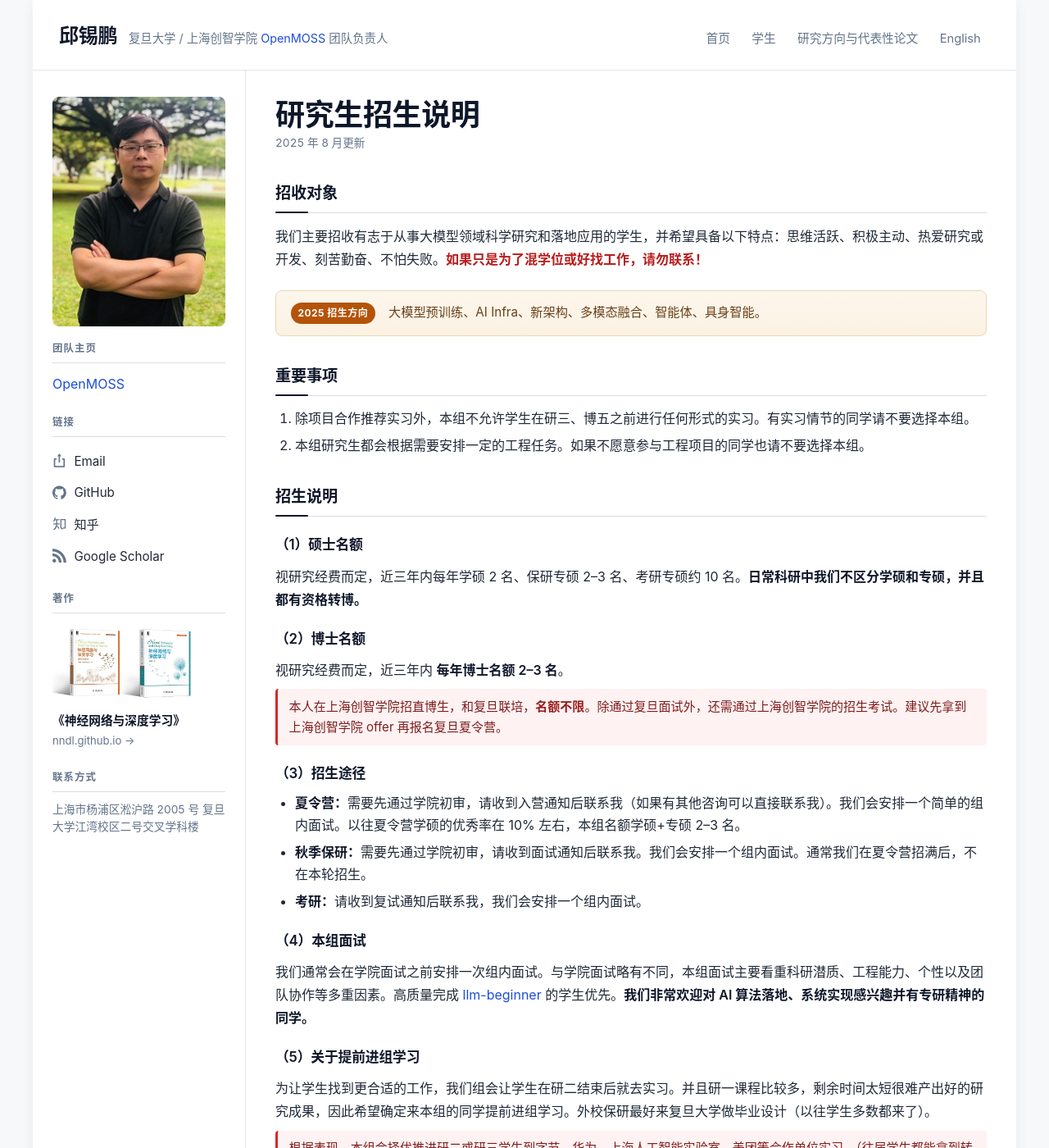
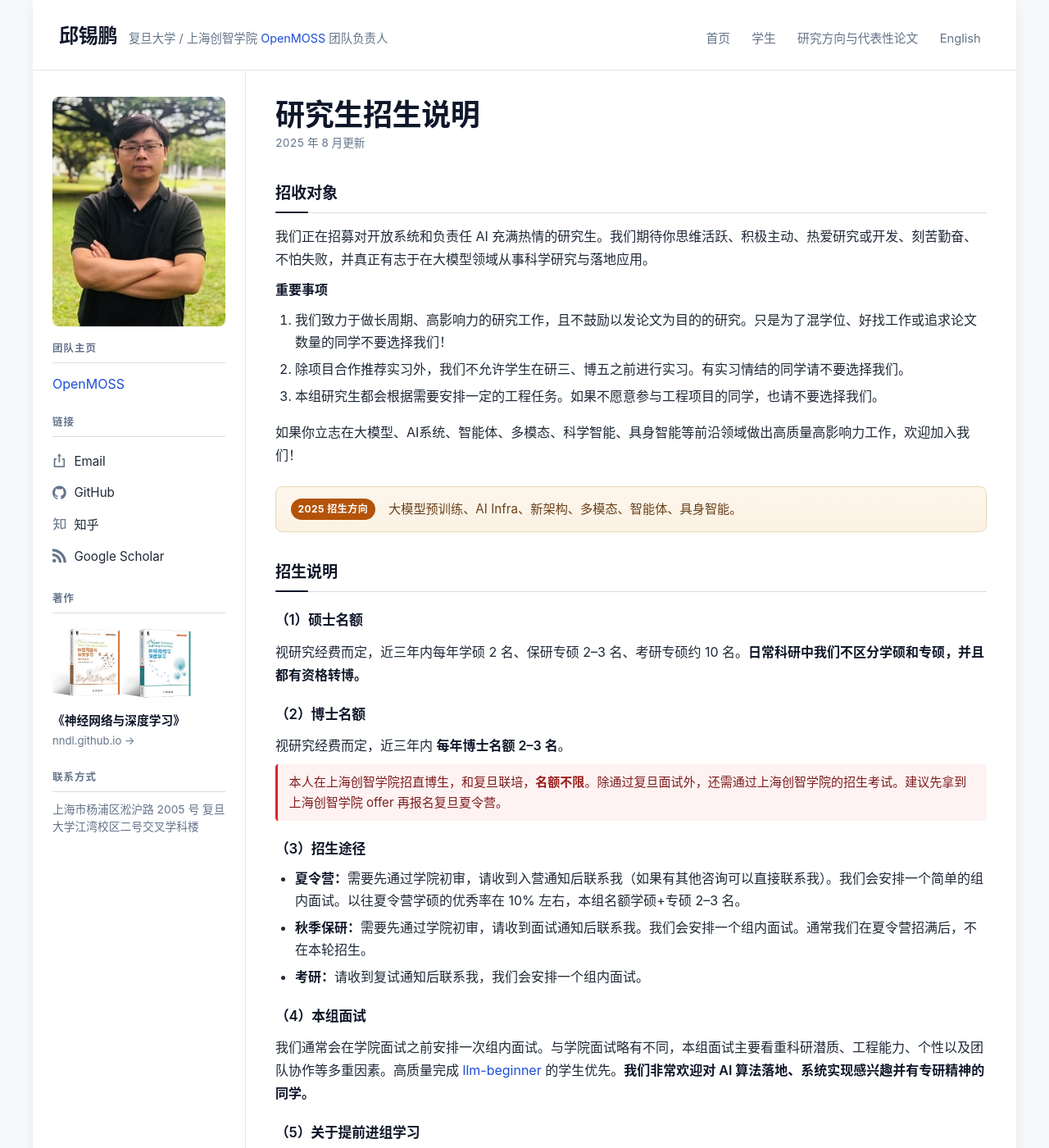
Before and after one commit to xpqiu/xpqiu.github.io, a Jekyll site: the page built from graduate.md, in a window 1280 px wide and 1400 px high. Shown: the whole window at 82% size. Built offline with Jekyll 4.4.1, drawn with Linux system fonts in a browser that asks for light colours; some web fonts are replaced; some of the changed text lies outside the part shown.

Commit message:
openmoss sync

```diff
--- a/graduate.md
+++ b/graduate.md
@@ -9,17 +9,21 @@ permalink: /graduate.html
 
 ## 招收对象
 
-我们主要招收有志于从事大模型领域科学研究和落地应用的学生，并希望具备以下特点：思维活跃、积极主动、热爱研究或开发、刻苦勤奋、不怕失败。<strong class="hl">如果只是为了混学位或好找工作，请勿联系！</strong>
+我们正在招募对开放系统和负责任 AI 充满热情的研究生。我们期待你思维活跃、积极主动、热爱研究或开发、刻苦勤奋、不怕失败，并真正有志于在大模型领域从事科学研究与落地应用。
+
+
+**重要事项**
+
+1. 我们致力于做长周期、高影响力的研究工作，且不鼓励以发论文为目的的研究。只是为了混学位、好找工作或追求论文数量的同学不要选择我们！
+2. 除项目合作推荐实习外，我们不允许学生在研三、博五之前进行实习。有实习情结的同学请不要选择我们。
+3. 本组研究生都会根据需要安排一定的工程任务。如果不愿意参与工程项目的同学，也请不要选择我们。
+
+如果你立志在大模型、AI系统、智能体、多模态、科学智能、具身智能等前沿领域做出高质量高影响力工作，欢迎加入我们！
 
 <aside class="callout callout--recruit">
   <span class="callout__badge">2025 招生方向</span>
-  <p class="callout__text">大模型预训练、AI Infra、新架构、多模态融合、智能体、具身智能。</p>
+  <p class="callout__text">大模型预训练、AI Infra、新架构、多模态、智能体、具身智能。</p>
 </aside>
-
-## 重要事项
-
-1. 除项目合作推荐实习外，本组不允许学生在研三、博五之前进行任何形式的实习。有实习情节的同学请不要选择本组。
-2. 本组研究生都会根据需要安排一定的工程任务。如果不愿意参与工程项目的同学也请不要选择本组。
 
 ## 招生说明
 
@@ -47,7 +51,7 @@ permalink: /graduate.html
 
 为让学生找到更合适的工作，我们组会让学生在研二结束后就去实习。并且研一课程比较多，剩余时间太短很难产出好的研究成果，因此希望确定来本组的同学提前进组学习。外校保研最好来复旦大学做毕业设计（以往学生多数都来了）。
 
-<p class="notice">根据表现，本组会择优推进研二或研三学生到字节、华为、上海人工智能实验室、美团等合作单位实习。（往届学生都能拿到转正 offer。）</p>
+<p class="notice">根据表现，本组会择优推进研二或研三学生到字节、华为、腾讯、阿里等合作单位实习。（往届学生都能拿到转正 offer。）</p>
 
 ### （6）关于研究生待遇
 
--- a/index.html
+++ b/index.html
@@ -16,7 +16,7 @@ permalink: /index.html
 <aside class="callout callout--recruit">
   <span class="callout__badge">招生中</span>
   <p class="callout__text">
-    招收对大模型、多模态与智能体方向有热情的研究生与博士后。
+    招募对开放系统与负责任 AI 充满热情的研究生、研究人员与工程师；我们追求长周期、高影响力的研究，不以发论文为目的。
     <a href="recruit.html">人才招聘 →</a>
     <a href="graduate.html">研究生招生说明 →</a>
   </p>
```
Also changed, not shown: other parts of graduate.md (+1 -1 lines).
